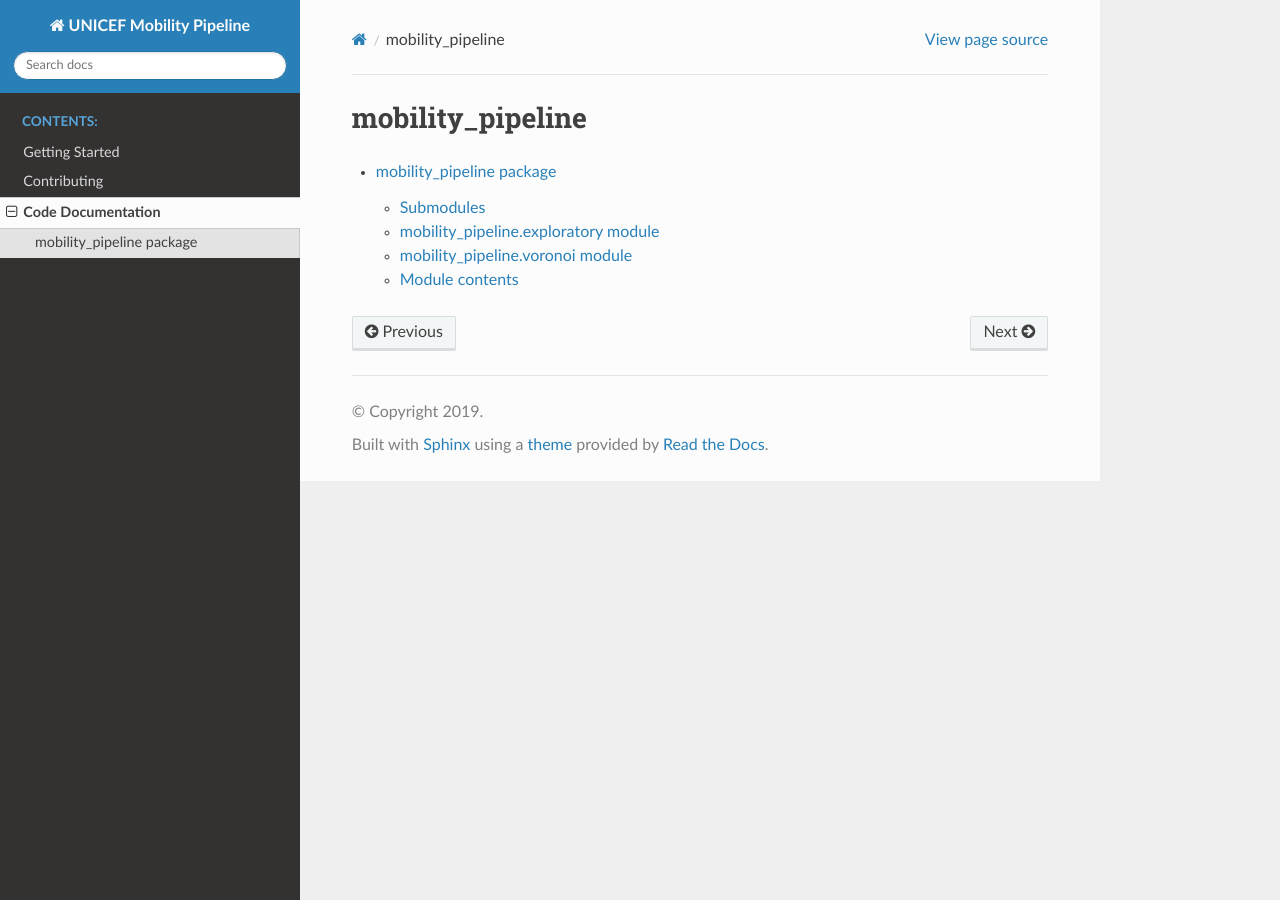
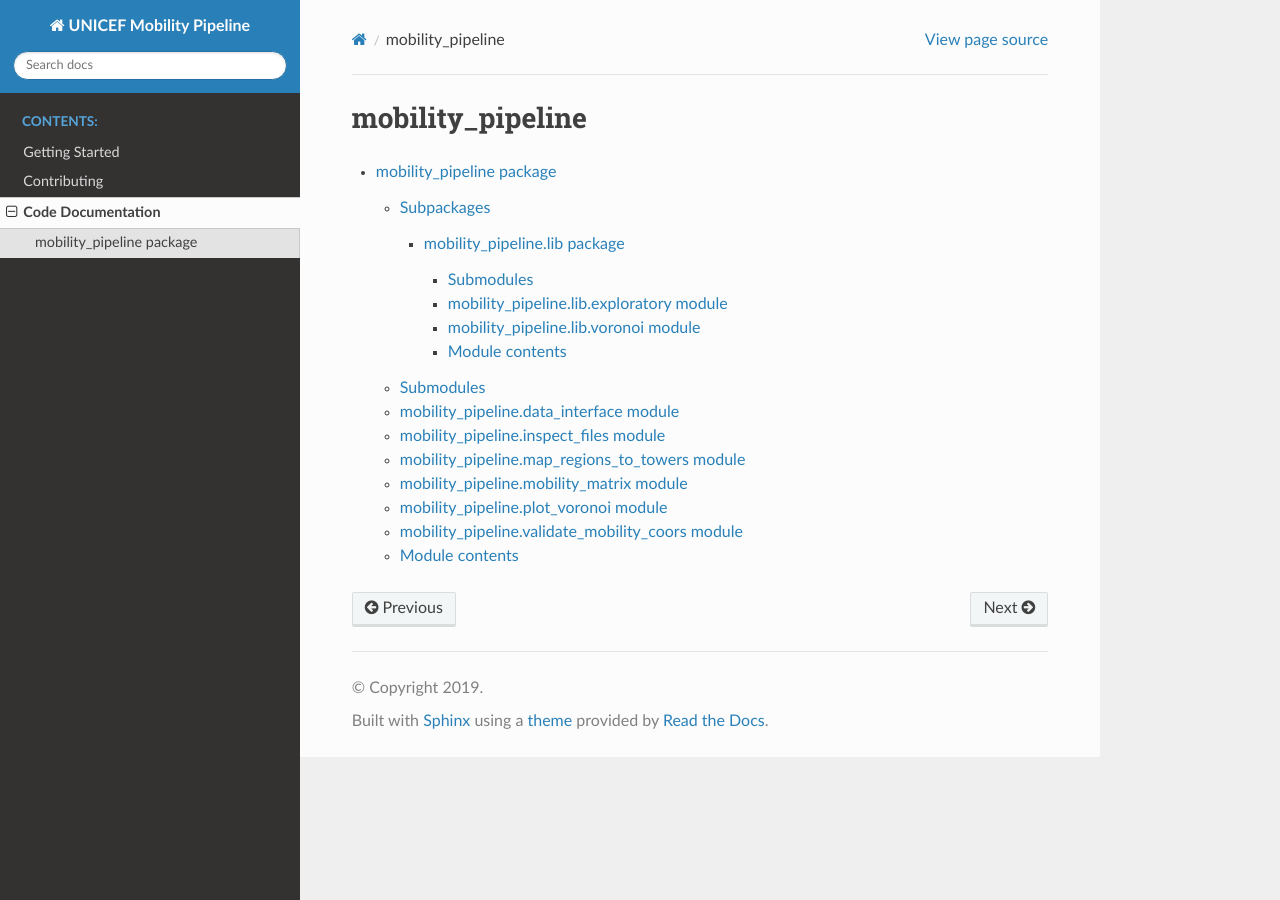
Before and after one commit to codethechange/mobility_pipeline, a Sphinx documentation site: the page built from docs/modules.rst, in a window 1280 px wide. Built offline with Sphinx 7.4.7 and the Read the Docs theme 2.0.0, drawn with Linux system fonts in a browser that asks for light colours.

```diff
--- a/docs/conf.py
+++ b/docs/conf.py
@@ -29,7 +29,8 @@ author = 'Stanford Code the Change (http://codethechange.stanford.edu)'
 # ones.
 extensions = [
     'sphinx.ext.autodoc',
-    'sphinx.ext.napoleon'
+    'sphinx.ext.napoleon',
+    'sphinx.ext.intersphinx'
 ]
 
 # Add any paths that contain templates here, relative to this directory.
@@ -43,6 +44,14 @@ exclude_patterns = ['_build', 'Thumbs.db', '.DS_Store']
 # The name of the “master” document that contains the root toctree directive
 master_doc = 'index'
 
+# Mappings to external documentation with intersphinx
+# The numpy and matplotlib URLs came from Brian Skinn's gist here:
+# https://gist.github.com/bskinn/0e164963428d4b51017cebdb6cda5209 for
+intersphinx_mapping = {'shapely': ('https://shapely.readthedocs.io/en/latest/',
+                                   None),
+                       'numpy': ('http://docs.scipy.org/doc/numpy/', None),
+                       'matplotlib': ('http://matplotlib.org', None)}
+
 
 # -- Options for HTML output -------------------------------------------------
 
--- /dev/null
+++ b/docs/mobility_pipeline.lib.rst
@@ -0,0 +1,30 @@
+mobility\_pipeline.lib package
+==============================
+
+Submodules
+----------
+
+mobility\_pipeline.lib.exploratory module
+-----------------------------------------
+
+.. automodule:: mobility_pipeline.lib.exploratory
+    :members:
+    :undoc-members:
+    :show-inheritance:
+
+mobility\_pipeline.lib.voronoi module
+-------------------------------------
+
+.. automodule:: mobility_pipeline.lib.voronoi
+    :members:
+    :undoc-members:
+    :show-inheritance:
+
+
+Module contents
+---------------
+
+.. automodule:: mobility_pipeline.lib
+    :members:
+    :undoc-members:
+    :show-inheritance:
--- a/docs/mobility_pipeline.rst
+++ b/docs/mobility_pipeline.rst
@@ -1,21 +1,60 @@
 mobility\_pipeline package
 ==========================
+
+Subpackages
+-----------
+
+.. toctree::
+
+    mobility_pipeline.lib
 
 Submodules
 ----------
 
-mobility\_pipeline.exploratory module
--------------------------------------
+mobility\_pipeline.data\_interface module
+-----------------------------------------
 
-.. automodule:: mobility_pipeline.exploratory
+.. automodule:: mobility_pipeline.data_interface
     :members:
     :undoc-members:
     :show-inheritance:
 
-mobility\_pipeline.voronoi module
----------------------------------
+mobility\_pipeline.inspect\_files module
+----------------------------------------
 
-.. automodule:: mobility_pipeline.voronoi
+.. automodule:: mobility_pipeline.inspect_files
+    :members:
+    :undoc-members:
+    :show-inheritance:
+
+mobility\_pipeline.map\_regions\_to\_towers module
+--------------------------------------------------
+
+.. automodule:: mobility_pipeline.map_regions_to_towers
+    :members:
+    :undoc-members:
+    :show-inheritance:
+
+mobility\_pipeline.mobility\_matrix module
+------------------------------------------
+
+.. automodule:: mobility_pipeline.mobility_matrix
+    :members:
+    :undoc-members:
+    :show-inheritance:
+
+mobility\_pipeline.plot\_voronoi module
+---------------------------------------
+
+.. automodule:: mobility_pipeline.plot_voronoi
+    :members:
+    :undoc-members:
+    :show-inheritance:
+
+mobility\_pipeline.validate\_mobility\_coors module
+---------------------------------------------------
+
+.. automodule:: mobility_pipeline.validate_mobility_coors
     :members:
     :undoc-members:
     :show-inheritance:
```
Also changed, not shown: 5 other files.
